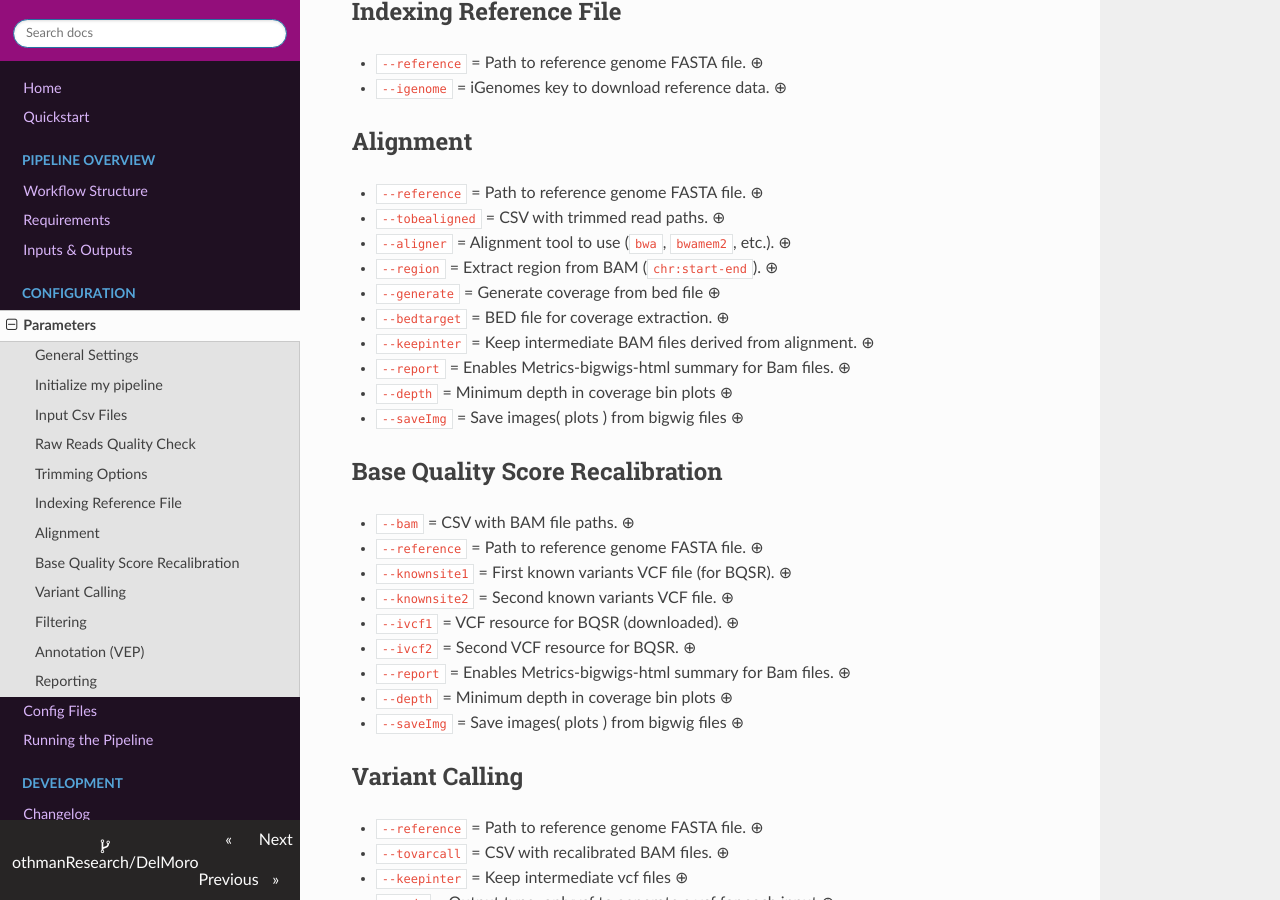
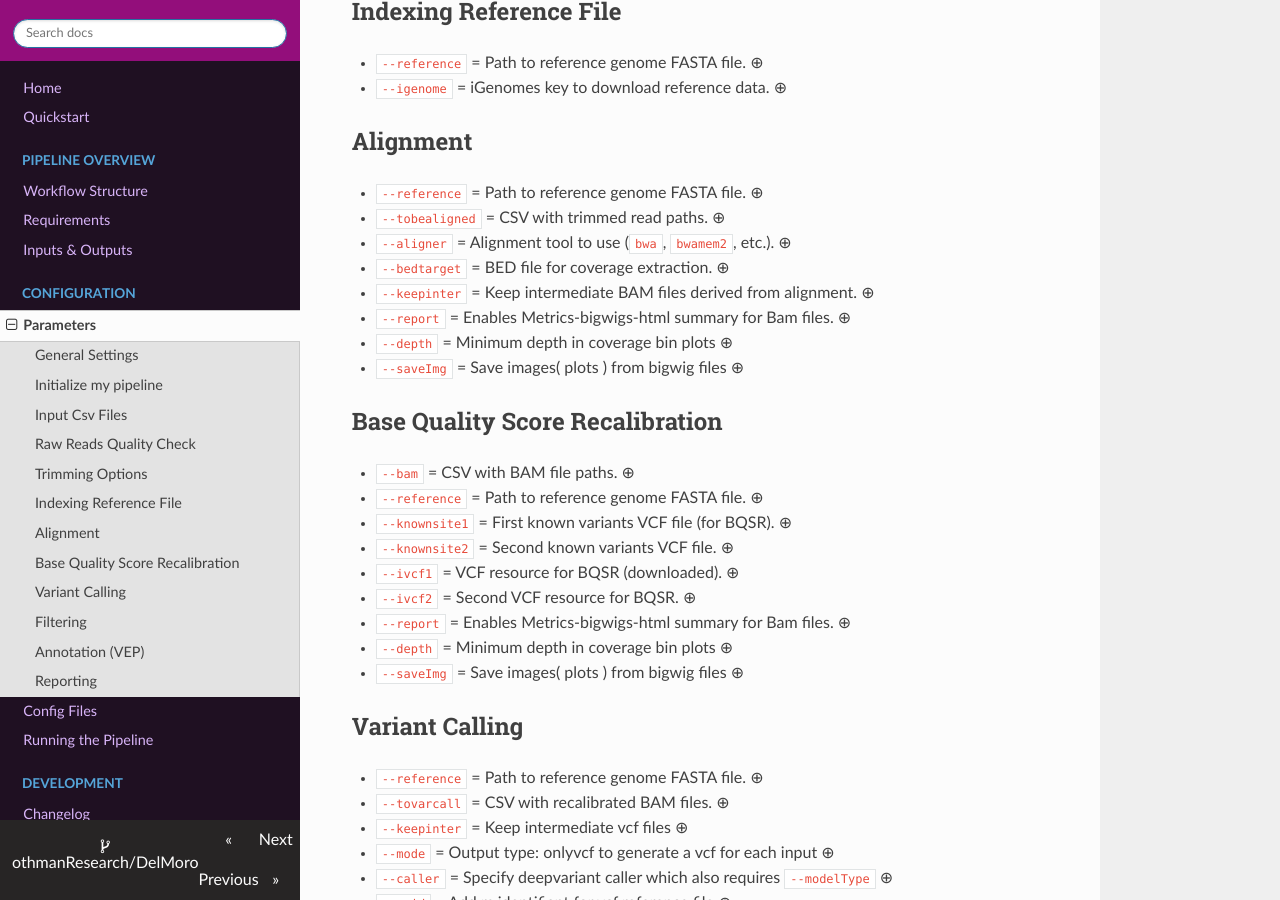
Before and after one commit to othmanResearch/DelMoro, an MkDocs documentation site: the page built from docs/5parameters.md, in a window 1280 px wide and 900 px high, scrolled down 1310 px. Built offline with MkDocs 1.6.1, drawn with Linux system fonts in a browser that asks for light colours; nearby versions of some CDN libraries.

Commit message:
- upd workflow img - rmv --region params

```diff
--- a/docs/5parameters.md
+++ b/docs/5parameters.md
@@ -52,8 +52,6 @@ This section provides a comprehensive overview of all configurable parameters av
 - `--reference` = Path to reference genome FASTA file. <span title="Default: ./Reference_Genome/*.fa">⊕</span>
 - `--tobealigned` = CSV with trimmed read paths. <span title="Default: ./CSVs/3_samplesheetForAssembly.csv">⊕</span>
 - `--aligner` = Alignment tool to use (`bwa`, `bwamem2`, etc.). <span title="Default: null (bwa)">⊕</span>
-- `--region` = Extract region from BAM (`chr:start-end`). <span title="[Optional] - Default: null">⊕</span>
-- `--generate` = Generate coverage from bed file <span title="[Optional] - Default: null">⊕</span>
 - `--bedtarget` = BED file for coverage extraction. <span title="[Optional] - Default: null">⊕</span>
 - `--keepinter` =  Keep intermediate BAM files derived from alignment. <span title="[Optional] - Default: false">⊕</span>
 - `--report` = Enables Metrics-bigwigs-html summary for Bam files. <span title="[Optional] - Default: false">⊕</span>
```
Also changed, not shown: docs/img/pipelineDelMoro.png.
